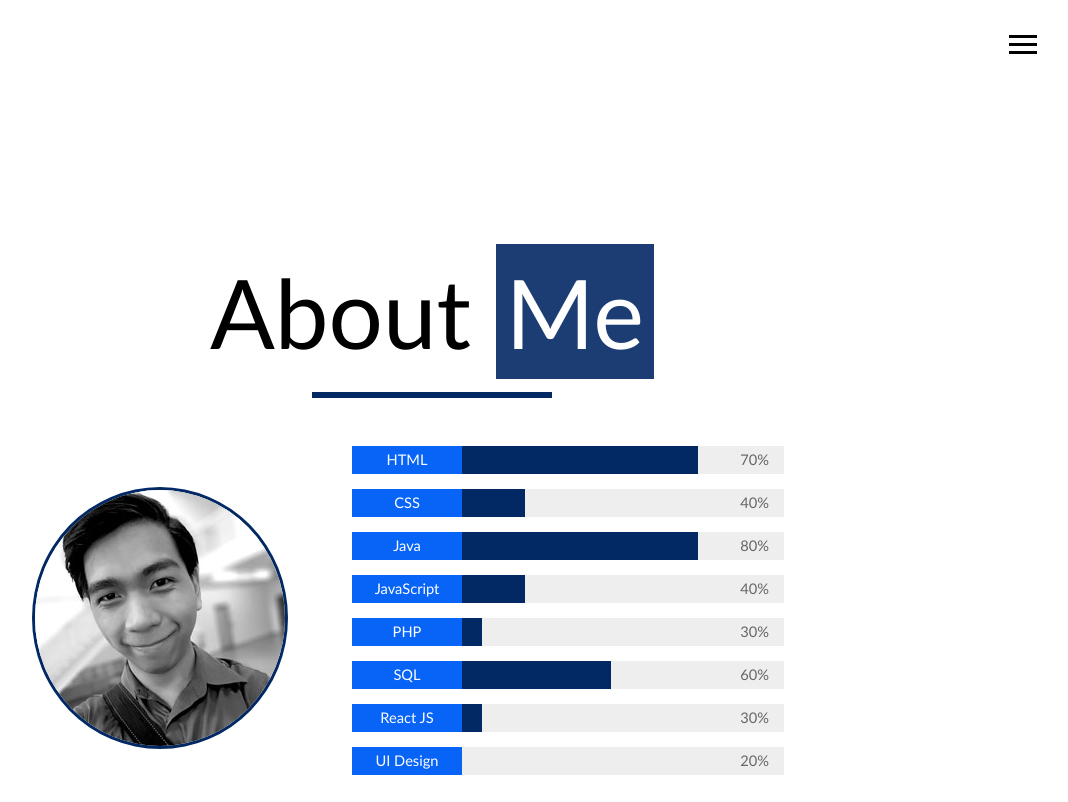
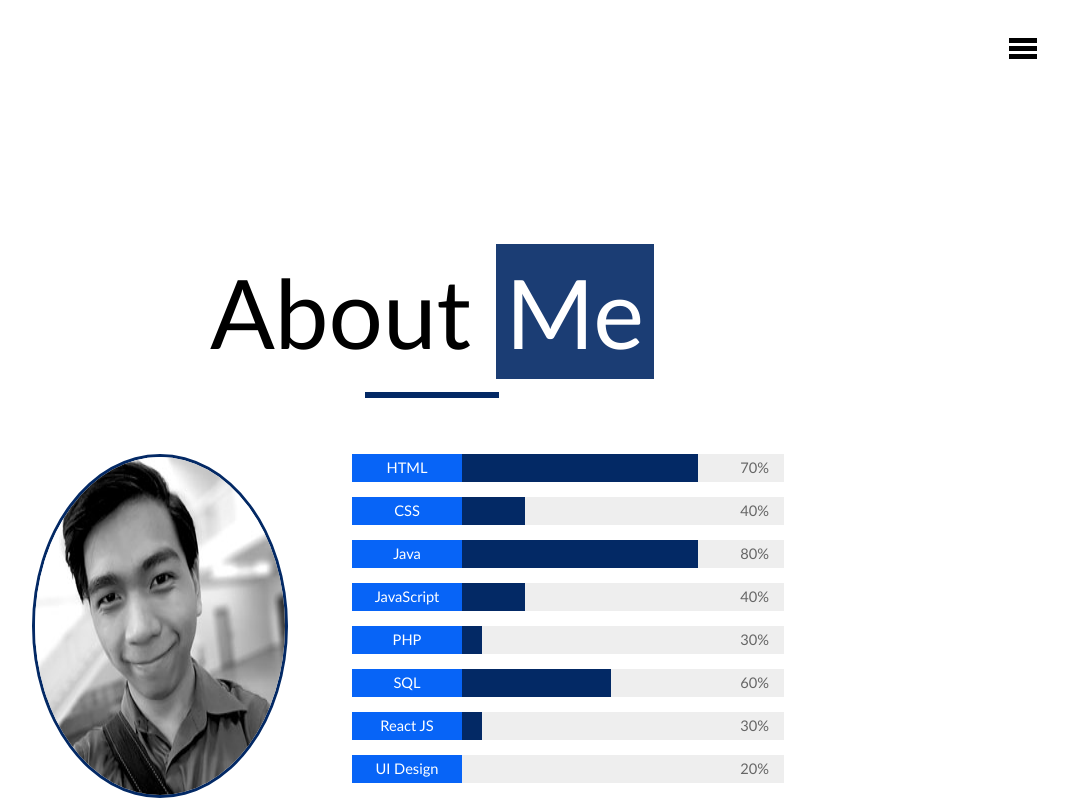
Before and after one commit to iskomt/portfolio_website, a website: page dist/about.html in a window 1280 px wide. Shown: the top 802 px of the page, without its empty margins (208-1276 px from the left). Drawn offline with Linux system fonts and the light colour scheme.

Commit message:
fixed flex issues

```diff
--- a/scss/_menu.scss
+++ b/scss/_menu.scss
@@ -1,7 +1,7 @@
 //Menu Button
 .menu-btn {
     position: absolute;
-    background-color: #fff;
+    background: #000;
     z-index: 3;
     right: 35px;
     top: 35px;
@@ -12,8 +12,13 @@
         width: 28px;
         height: 3px;
         margin: 0 0 5px 0;
-        background: set-text-color($primary-color);
+        //background: set-text-color($primary-color);
+        background: #fff;
         @include easeOut;
+    }
+
+    &.change-color{
+        background: #000;
     }
     // Rotate Into X With Menu Lines
     &.close {
@@ -22,6 +27,7 @@
         .btn-line {
             // Line 1 - Rotate
             &:nth-child(1) {
+
                 transform: rotate(45deg) translate(5px,5px);
             }
             // Line 2 - Hide
--- a/scss/_mobile.scss
+++ b/scss/_mobile.scss
@@ -27,6 +27,7 @@
             width: 110px;
         }
     }
+
 }
 
 //Tablets & Small Laptops
@@ -128,6 +129,7 @@
 
         .bio{
             margin-top:2rem;
+            margin-left:0rem;
         }
     }
 
--- a/scss/main.scss
+++ b/scss/main.scss
@@ -59,9 +59,18 @@ header {
 main{
     padding: 15rem;
     // height:100%;
+    display:flex;
+    flex-flow: column;
+    justify-content: center;
     text-align:center;
+    //margin: 0 auto;
+    align-items: center;
     min-height: calc(100vh - 60px);
 
+
+    .about-title{
+        flex:1;
+    }
 
     &#home {
         overflow: hidden;
@@ -118,19 +127,20 @@ main{
 }
 
 .about-info {
+
     margin-top: 3rem;
     display:flex;
-    justify-content:space-between;
-    max-width: 800px;
+    justify-content:center;
+    max-width: 100rem;
     width: 100%;
     box-sizing: border-box;
 
     .bio-image {
         flex:1;
         order:1;
-        margin: auto;
         border-radius: 50%;
         border: $secondary-color 3px solid;
+        max-width:20rem;
 
     }
 
@@ -138,6 +148,8 @@ main{
         margin-left:4rem;
         flex:2;
         order:2;
+        align-content: center;
+        max-width: 50rem;
         }
 }
 
```
Also changed, not shown: dist/about.html, dist/css/main.css, dist/js/main.js.
